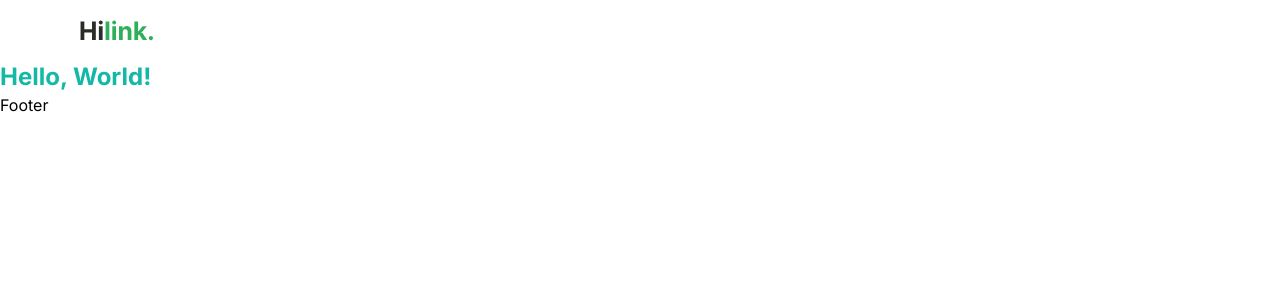
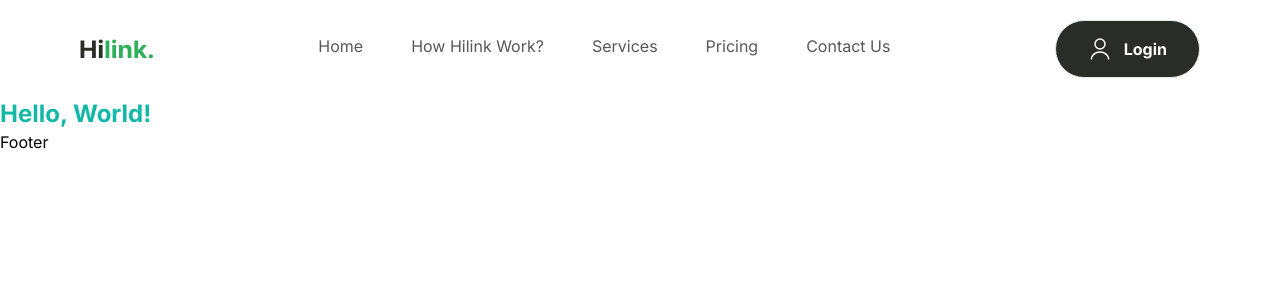
Before and after one commit to RafaGonzalezDev/hilink, a Next.js app: page / in a window 1280 px wide. Shown: the top 300 px of the page. Built offline with nearby package versions, Linux system fonts and the light colour scheme.

Commit message:
Update Navbar component and package dependencies.

```diff
--- /dev/null
+++ b/components/Button.tsx
@@ -0,0 +1,19 @@
+import Image from "next/image";
+
+type ButtonProps = {
+    type: 'button' | 'submit';
+    title: string;
+    icon?: string;
+    variant: 'btn_dark_green' | 'btn_light_green'; // Add more variants if needed
+};
+
+const Button = ({ type, title, icon, variant }: ButtonProps) => {
+    return (
+        <button type={type} className={`flexCenter gap-3 rounded-full border ${variant}`}>
+            {icon && <Image src={icon} alt={title} width={24} height={24} />}
+            <label className="bold-16 whitespace-nowrap">{title}</label>
+        </button>
+    );
+};
+
+export default Button;
--- a/components/Navbar.tsx
+++ b/components/Navbar.tsx
@@ -1,16 +1,28 @@
 import Image from 'next/image';
 import Link from 'next/link';
+import { NAV_LINKS } from '@/constants';
+import Button from './Button';
 
 const Navbar = () => {
     return (
-        <nav className="flex flex-between max-container padding-container relative z-30 py-5">
+        <nav className="flex flexBetween max-container padding-container relative z-30 py-5">
             <Link href="/">
-                <Image src="/hilink-logo.svg" alt='logo' width={74} height={29} />
+                <Image src="/hilink-logo.svg" alt="logo" width={74} height={29} />
             </Link>
 
             <ul className="hidden h-full gap-12 lg:flex">
+                {NAV_LINKS.map((link) => {
+                    return (
+                        <Link href={link.href} key={link.key} className='regular-16 text-gray-50 flex flex-center cursor-pointer pb-1.5 transition-all hover:font-bold'>
+                            {link.label}
+                        </Link>
+                    );
+                })}
+            </ul>
 
-            </ul>
+            <div className='lg:flexCenter hidden'>
+                <Button type="button" title="Login" icon="/user.svg" variant="btn_dark_green" />
+            </div>
         </nav>
     );
 };
```
Also changed, not shown: package.json (+4 -4 lines), 1 other file (tests, documents, lock files or other folders).
